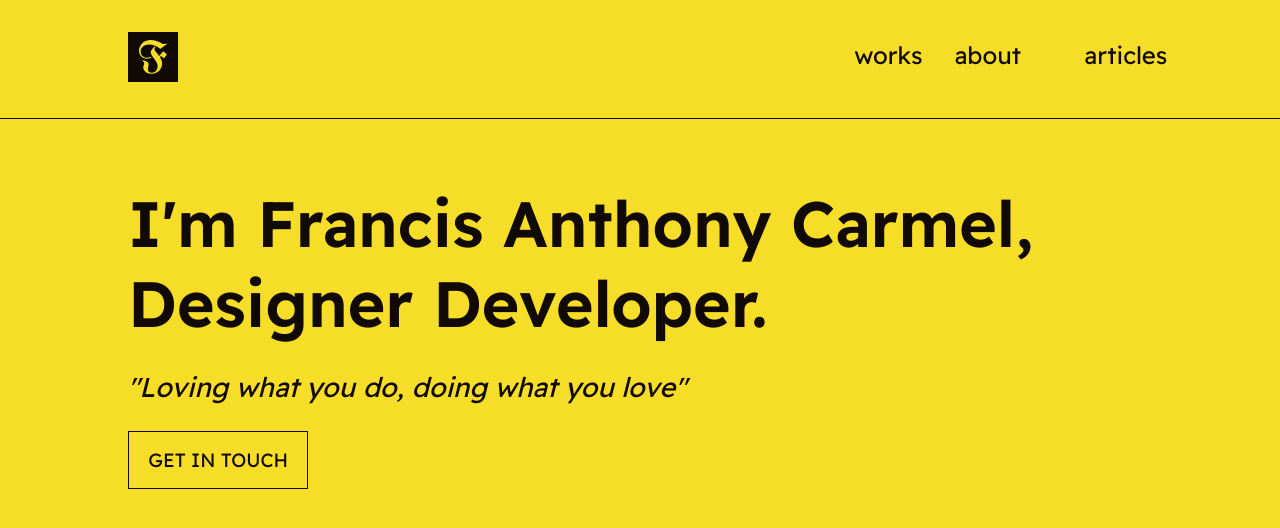
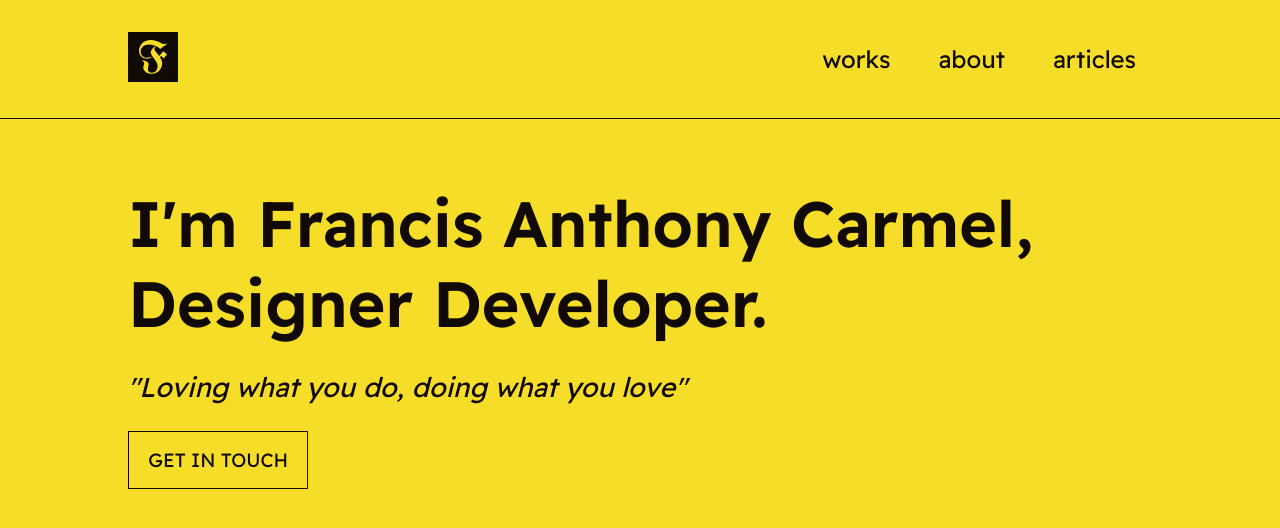
Before and after one commit to franthormel/franthormel.github.io, a Jekyll site: the page built from index.html, in a window 1280 px wide. Shown: the top 528 px of the page. Built offline with Jekyll 4.4.1, drawn with Linux system fonts in a browser that asks for light colours.

Commit message:
Fix navbar alignment

```diff
--- a/_sass/_index.scss
+++ b/_sass/_index.scss
@@ -40,14 +40,6 @@ body {
 }
 
 @mixin link-hover {
-  @media screen and (prefers-reduced-motion: no-preference) {
-    transition: 250ms cubic-bezier(0.75, 0.46, 0.52, 0.85);
-  }
-
-  @media screen and (prefers-reduced-motion) {
-    transition: none;
-  }
-
   &:hover {
     background-color: var(--color-primary);
     color: var(--color-accent);
--- a/_sass/_navbar.scss
+++ b/_sass/_navbar.scss
@@ -13,19 +13,13 @@
 }
 
 .navbar__links {
+  align-items: center;
   display: flex;
-
-  :last-child {
-    margin-left: 5%;
-
-    @media screen and (min-width: 450px) {
-      margin-left: 10%;
-    }
-  }
 }
 
 .navbar__link {
   font-size: 1.5rem;
+  margin-left: 1rem;
   padding: 0.5rem 1rem;
 
   @include link-hover;
```
